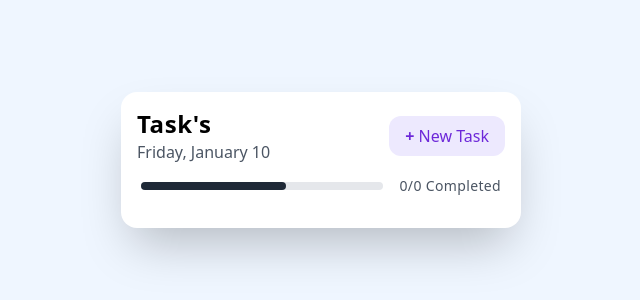
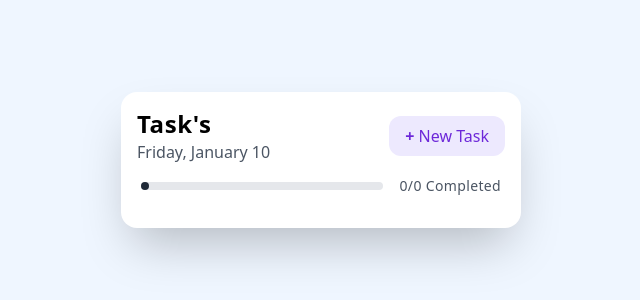
Before and after one commit to gen1chiro/toggle, a React (Vite) app: page / in a window 1280 px wide. Shown: the part 240-540 px from the top of the page, without its empty margins (319-959 px from the left). Built offline with nearby package versions, Linux system fonts and the light colour scheme.

Commit message:
finalize TasklistHeader

```diff
--- a/src/components/TaskInput.jsx
+++ b/src/components/TaskInput.jsx
@@ -18,7 +18,7 @@ const TaskInput = ({handleAdd, onClose, ref}) => {
         <dialog ref={ref} className="w-96 rounded-xl p-4 shadow-2xl transition-all ease-in">
             <form className="flex flex-col items-end gap-2 text-md text-gray-700" ref={formRef} action={handleSubmit}>
                 <label className="hidden" htmlFor="task-title">task title</label>
-                <input className="w-full p-1 hover:bg-gray-100 rounded-md focus:outline-0 focus:bg-gray-100" id="task-title" type="text" name="name" placeholder="Task name here..."/>
+                <input className="w-full p-1 hover:bg-gray-100 rounded-md focus:outline-0 focus:bg-gray-100" id="task-title" type="text" name="name" placeholder="Task name here..." required/>
                 <label className="hidden" htmlFor="task-description">task description</label>
                 <textarea className="w-full h-20 resize-none p-1 hover:bg-gray-100 rounded-md focus:outline-0 focus:bg-gray-100" id="task-description" name="description" placeholder="description"></textarea>
                 <div className="flex gap-2 text-sm">
--- a/src/components/TasklistHeader.jsx
+++ b/src/components/TasklistHeader.jsx
@@ -1,6 +1,12 @@
 const TasklistHeader = ({taskCount, doneTaskCount, handleOpen}) => {
     const dateFormat = { weekday: "long", day: "numeric", month: "long"}
     const formattedDate = new Date().toLocaleDateString("en-US", dateFormat)
+
+    const gridColumn = {
+        gridTemplateColumns: `repeat(${taskCount}, minmax(0, 1fr))`
+    }
+    const columnSpan = doneTaskCount > 0 ?
+        {gridColumn: `span ${doneTaskCount} / span ${doneTaskCount}`} : { width: "0.5rem"}
 
     return (
         <section className="p-4 flex flex-col gap-3">
@@ -15,8 +21,8 @@ const TasklistHeader = ({taskCount, doneTaskCount, handleOpen}) => {
                 </button>
             </div>
             <div className="flex justify-between items-center gap-4 px-1 rounded-lg">
-                <div className="h-2 grow bg-gray-200 grid grid-cols-5 rounded-full">
-                    <div className="col-span-3 bg-gray-800 rounded-full"></div>
+                <div className="h-2 grow bg-gray-200 grid rounded-full" style={gridColumn}>
+                    <div className="bg-gray-800 rounded-full" style={columnSpan}></div>
                 </div>
                 <h1 className="tracking-wide text-sm text-gray-600">{doneTaskCount}/{taskCount} Completed</h1>
             </div>
```
